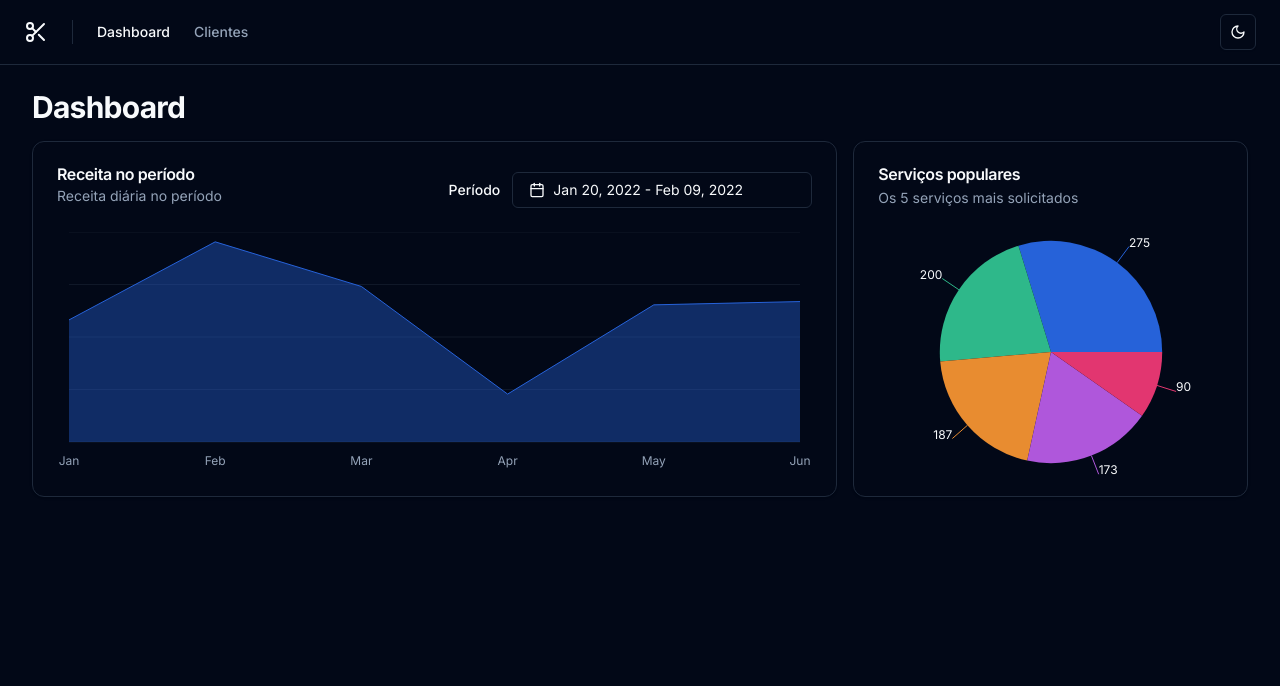
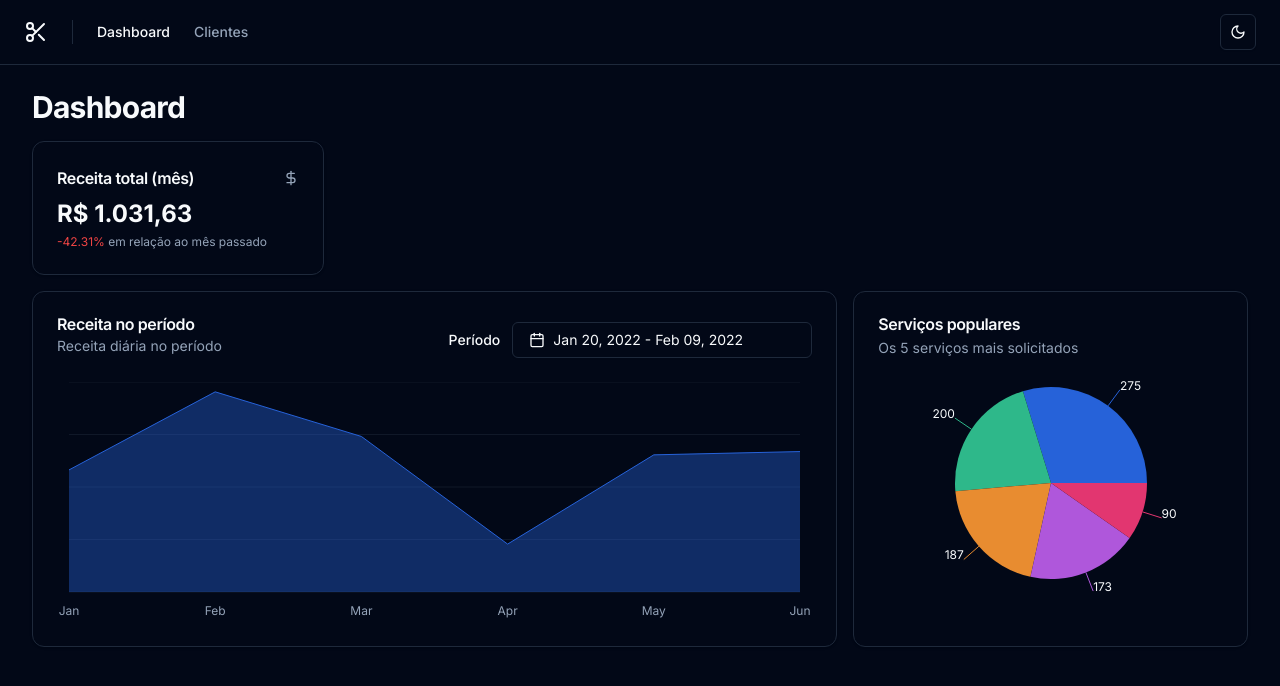
Before and after one commit to acesu1/customer-manager, a React (Vite) app: page / in a window 1280 px wide. Shown: the top 686 px of the page. Built offline with nearby package versions, Linux system fonts and the light colour scheme.

Commit message:
feat: month receipt card

```diff
--- a/src/pages/app/dashboard/index.tsx
+++ b/src/pages/app/dashboard/index.tsx
@@ -1,19 +1,19 @@
 import { ReceiptChart } from './receipt-chart'
 import { PopularServicesChart } from './popular-services-chart'
+import { MonthReceiptCard } from './month-receipt-card'
 
 export function Dashboard() {
   return (
     <div className="flex flex-col gap-4">
       <h1 className="text-3xl font-bold tracking-tight">Dashboard</h1>
 
+      <div className="grid grid-cols-4 gap-4">
+        <MonthReceiptCard />
+      </div>
+
       <div className="grid grid-cols-9 gap-4">
-        <div className="col-span-6">
-          <ReceiptChart />
-        </div>
-
-        <div className="col-span-3">
-          <PopularServicesChart />
-        </div>
+        <ReceiptChart />
+        <PopularServicesChart />
       </div>
     </div>
   )
--- /dev/null
+++ b/src/pages/app/dashboard/month-receipt-card.tsx
@@ -0,0 +1,28 @@
+import { DollarSign } from 'lucide-react'
+import { Card, CardContent, CardHeader, CardTitle } from '@/components/ui/card'
+
+export function MonthReceiptCard() {
+  return (
+    <Card>
+      <CardHeader className="flex flex-row items-center justify-between space-y-0 pb-2">
+        <CardTitle className="text-base font-semibold">
+          Receita total (mês)
+        </CardTitle>
+        <DollarSign className="h-4 w-4 text-muted-foreground" />
+      </CardHeader>
+      <CardContent className="space-y-1">
+        <>
+          <span className="text-2xl font-bold">
+            R$ 1.031,63
+          </span>
+          <p className="text-xs text-muted-foreground">
+            <span className="text-red-500">
+              -42.31%
+            </span>{' '}
+            em relação ao mês passado
+          </p>
+        </>
+      </CardContent>
+    </Card>
+  )
+}
--- a/src/pages/app/dashboard/popular-services-chart.tsx
+++ b/src/pages/app/dashboard/popular-services-chart.tsx
@@ -51,7 +51,7 @@ const chartConfig = {
 
 export function PopularServicesChart() {
   return (
-    <Card className="flex flex-col">
+    <Card className="col-span-3">
       <CardHeader className="pb-0">
         <CardTitle>Serviços populares</CardTitle>
         <CardDescription>Os 5 serviços mais solicitados</CardDescription>
@@ -59,7 +59,7 @@ export function PopularServicesChart() {
       <CardContent className="flex-1 pb-0">
         <ChartContainer
           config={chartConfig}
-          className="mx-auto aspect-square h-[288px] pb-0 [&_.recharts-pie-label-text]:fill-foreground"
+          className="mx-auto aspect-square h-[250px] pb-0 [&_.recharts-pie-label-text]:fill-foreground"
         >
           <PieChart>
             <ChartTooltip content={<ChartTooltipContent hideLabel />} />
--- a/src/pages/app/dashboard/receipt-chart.tsx
+++ b/src/pages/app/dashboard/receipt-chart.tsx
@@ -35,7 +35,7 @@ const chartConfig = {
 
 export function ReceiptChart() {
   return (
-    <Card>
+    <Card className="col-span-6">
       <CardHeader className="flex flex-row justify-between">
         <div className="space-y-1">
           <CardTitle>Receita no período</CardTitle>
```
